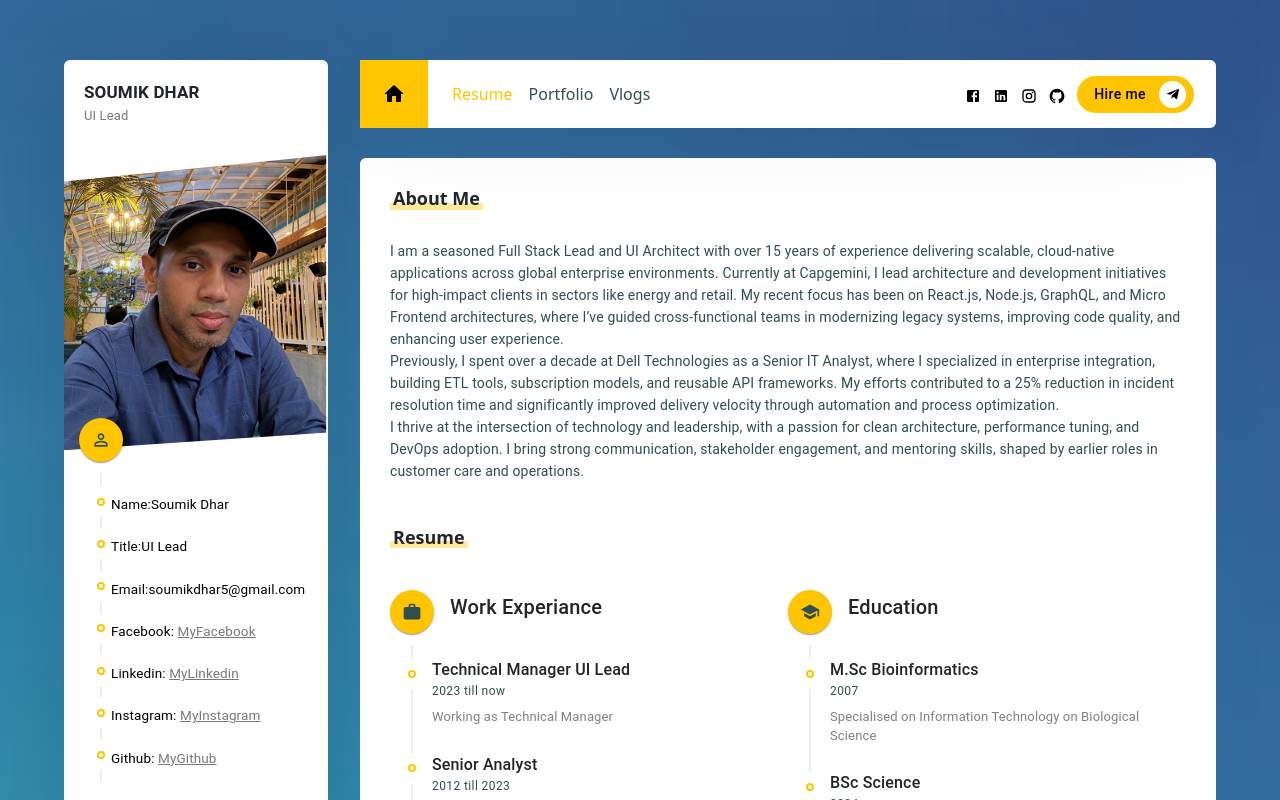
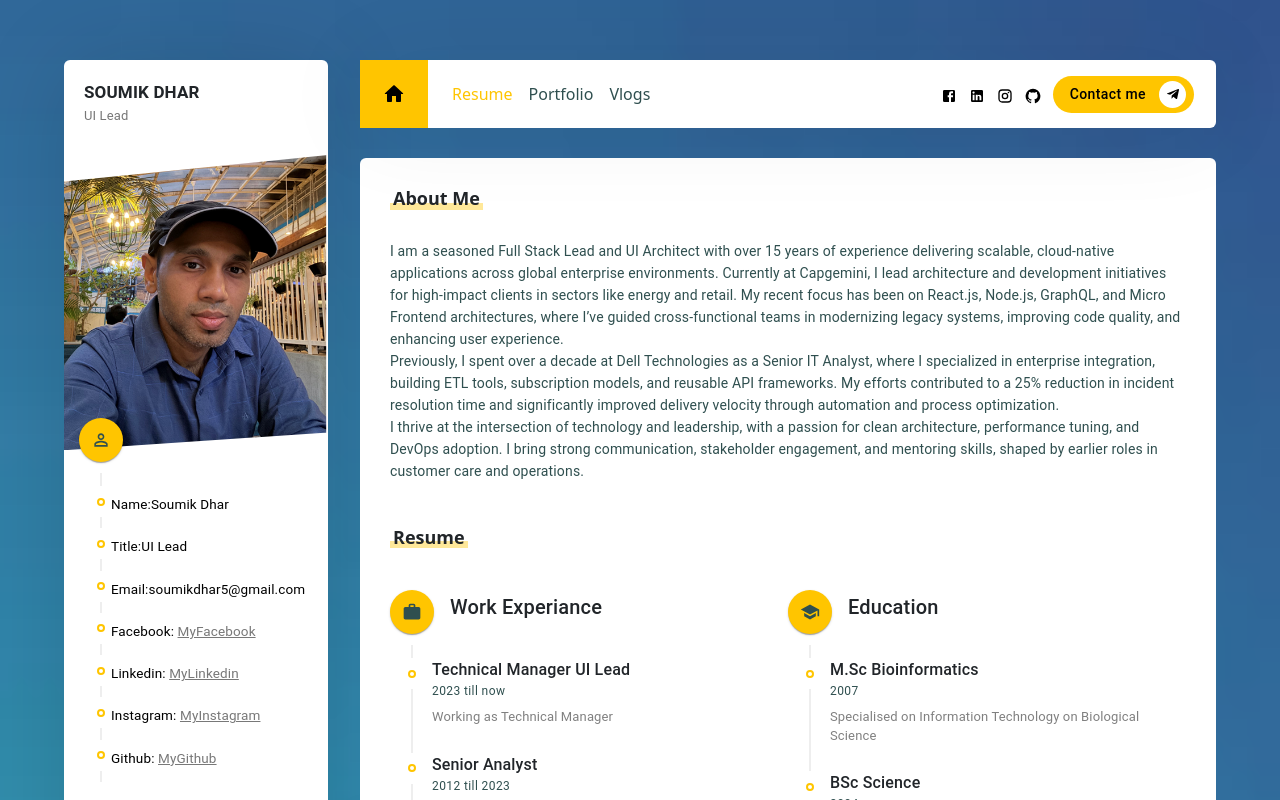
Before and after one commit to soumikdhar5/myprofile, a React (Create React App) app: page / in a window 1280 px wide. Shown: the top 800 px of the page. Built offline with nearby package versions, Linux system fonts and the light colour scheme.

Commit message:
Final Update

```diff
--- a/src/components/Header/Header.js
+++ b/src/components/Header/Header.js
@@ -44,7 +44,7 @@ function Header() {
           {Object.keys(resumeData.social).map((key, index) =>
             <a href={resumeData.social[key].link} key={index} target="_blank" rel="noopener noreferrer">{resumeData.social[key].icon}</a>
           )}
-          <CustomButton text={'Hire me'} onClick={() => setmodalOpenar(true)} icon={<TelegramIcon />} />
+          <CustomButton text={'Contact me'} onClick={() => setmodalOpenar(true)} icon={<TelegramIcon />} />
         </div>
       </Navbar.Collapse>
       <DialogueModal
```
